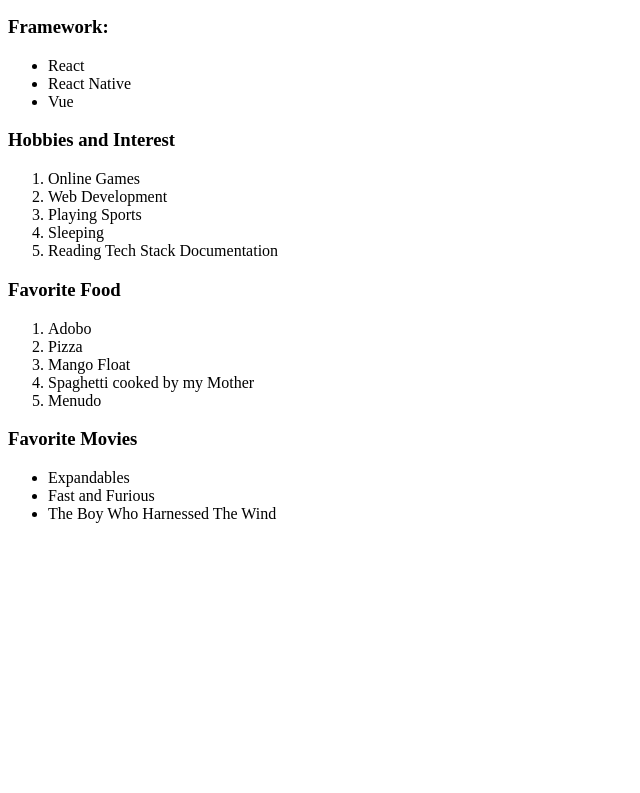
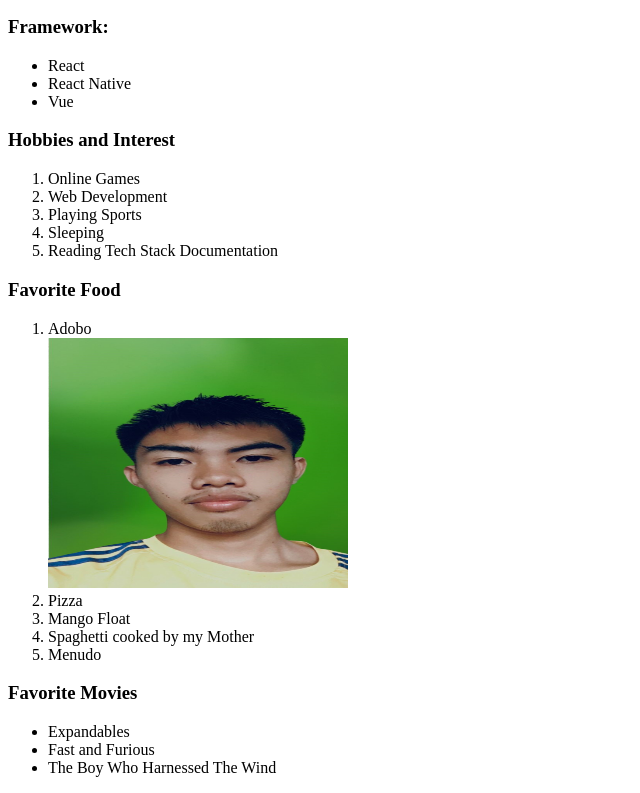
Before and after one commit to BigDrems/Web-System-Portfolio, a plain HTML site: page index.html in a window 1280 px wide. Shown: the part 1090-1883 px from the top of the page, without its empty margins (0-640 px from the left). Before the commit the page ends 1629 px from the top, so only its background shows below. Drawn offline with Linux system fonts and the light colour scheme.

Commit message:
'Added img'

```diff
--- a/index.html
+++ b/index.html
@@ -81,6 +81,12 @@
         <h3>Favorite Food</h3>
         <ol>
           <li>Adobo</li>
+          <img
+            src="./assets/images/me.jpg"
+            alt=""
+            height="250px"
+            width="300px"
+          />
           <li>Pizza</li>
           <li>Mango Float</li>
           <li>Spaghetti cooked by my Mother</li>
```
